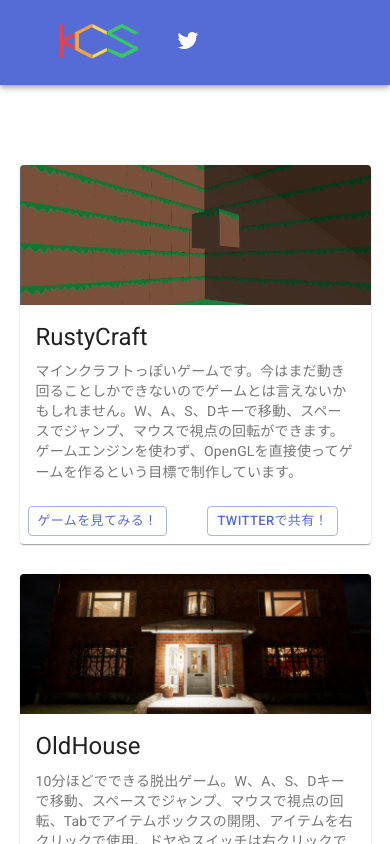
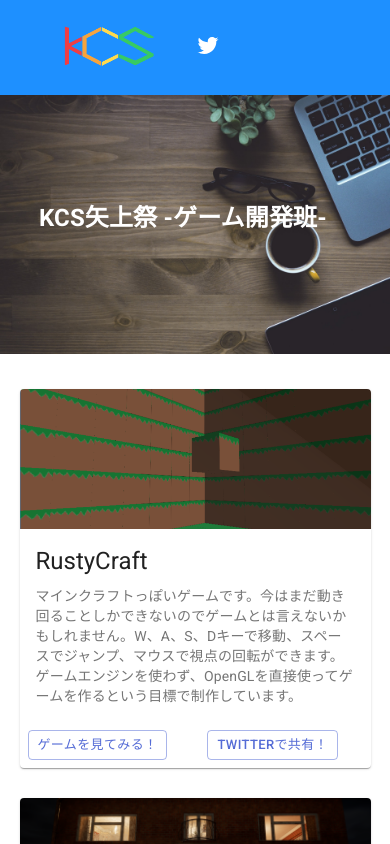
Before and after one commit to ike-kazu/yagami, a Next.js app in the folder yagami/: page / in a window 390 px wide. Shown: the top 844 px of the page. Built offline with nearby package versions, Linux system fonts and the light colour scheme.

Commit message:
arrage styles

```diff
--- a/yagami/components/header/index.tsx
+++ b/yagami/components/header/index.tsx
@@ -22,11 +22,11 @@ const Header = () => {
 
   return (
     <div className={classes.root}>
-      <AppBar position="static">
-        <Toolbar variant="dense">
+      <AppBar　position="static">
+        <Toolbar className={styles.appbar} variant="dense">
           <div>
             <a href={'https://kcs1959.jp'}>
-              <Image src='/kcslogo.png' height={80} width={160} />
+              <Image src='/kcslogo.png' height={90} width={180} />
             </a>
           </div>
           <div>
--- a/yagami/pages/index.tsx
+++ b/yagami/pages/index.tsx
@@ -11,13 +11,26 @@ const Home: NextPage = () => {
   return (
     <div>
       <Head>
-        <title>Create Next App</title>
-        <meta name="description" content="Generated by create next app" />
+        <title>KCS矢上祭 -ゲーム開発班-</title>
+        <meta name="KCSのゲーム開発班では2021矢上祭の出典としてゲームを個人で開発しました！ゲームはUE4やOpenGLを使ったゲームを作成しました！また、KCSに興味がありましたら入会お待ちしています！！" content="Generated by create next app" />
+        <meta charSet="utf-8" />
+        <meta property="og:title" content="KCS矢上祭 -ゲーム開発班-" />
+        <meta property="og:description" content="KCSのゲーム開発班では2021矢上祭の出典としてゲームを個人で開発しました！ゲームはUE4やOpenGLを使ったゲームを作成しました！また、KCSに興味がありましたら入会お待ちしています！！" />
+        <meta property="og:url" content="https://yagami-phi.vercel.app/" />
+        <meta property="og:image" content="/kcslogo.png" />
+        <meta property="og:site_name" content="KCS矢上祭 -ゲーム開発班-" />
+        <meta property="og:locale" content="ja_JP"  />
+        <meta name="keywords" content="矢上祭,KCS,ゲーム,ゲーム開発班,OpenGL,UE4" />
         <link rel="icon" href="/favicon.ico" />
       </Head>
 
       <Header />
-      <main className={styles.main}>
+      <main>
+        <div className={styles.divImg} >
+          <img className={styles.img} src='/PC.jpg' />
+          <h2 className={styles.imgText}>KCS矢上祭 -ゲーム開発班-</h2>
+        </div>
+        <div className={styles.spacer_medium} />
           <Grid container justifyContent='center' spacing={3}>
                 <Grid item xs={12} sm={8} >
                   <div className={styles.onecard}>
--- a/yagami/styles/Home.module.css
+++ b/yagami/styles/Home.module.css
@@ -141,3 +141,50 @@
 .spacer_medium {
   height: 30px
 }
+
+.appbar {
+  background-color: #1e90ff;
+}
+
+.divImg{
+  position: relative;
+}
+
+.img {
+  width: 100%;
+  height: 100%;
+}
+
+.imgText {
+  color: #fff;
+  font-size: 4rem;
+  margin: auto;
+  position: absolute;
+  top: 40%;
+  left: 20%;
+  animation: slideIn 1s cubic-bezier(0.25, 1, 0.5, 1) 1 forwards;
+}
+
+@media screen and (max-width: 700px) {
+  .imgText {
+    color: #fff;
+    font-size: 1.5rem;
+    margin: auto;
+    position: absolute;
+    top: 40%;
+    left: 10%;
+  }
+}
+
+@keyframes slideIn {
+  0% {
+    transform: translateX(180px);
+    opacity: 0;
+  }
+  100% {
+    transform: translateX(0);
+  }
+  40%,100% {
+    opacity: 1;
+  }
+}
```
Also changed, not shown: yagami/public/PC.jpg (added).
